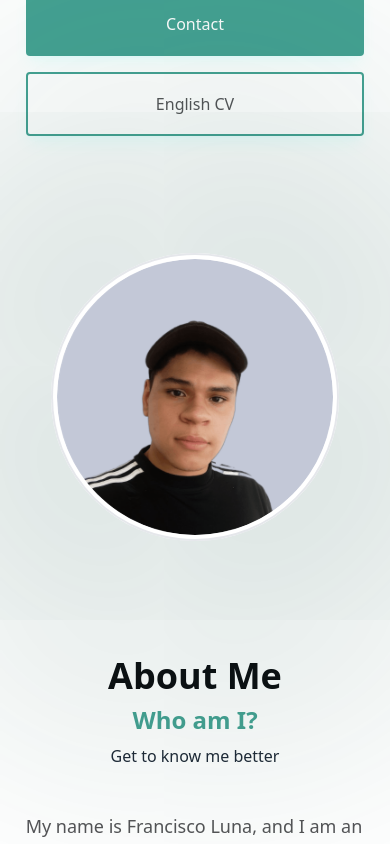
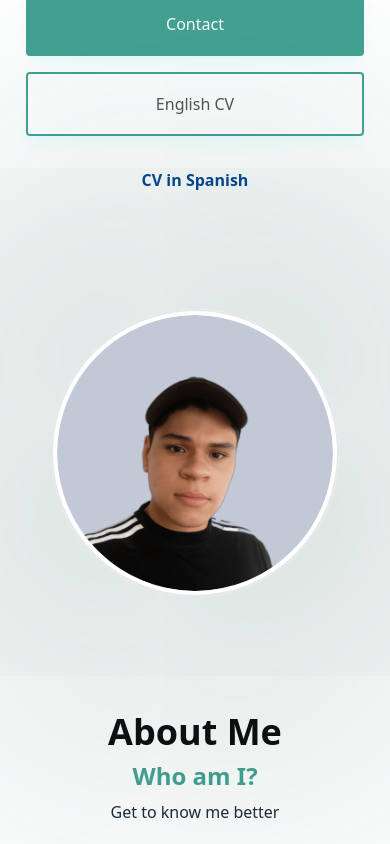
Before and after one commit to franciscoluna-28/New-Portfolio-2023, a React (Vite) app: page / in a window 390 px wide. Shown: the part 1440-2284 px from the top of the page. Built offline with nearby package versions, Linux system fonts and the light colour scheme; no server answers.

Commit message:
Changed button location and added animation

```diff
--- a/src/pages/Home.tsx
+++ b/src/pages/Home.tsx
@@ -92,7 +92,23 @@ export default function Home() {
                   </a>
                 </div>
               </div>
+
+              <motion.div
+                animate={{
+                  opacity: [0, 1, 0],
+                  transition: { duration: 4, times: [0, 0.5, 1], repeat: Infinity }
+                }}
+              >
                 <SkillsIcons />
+              </motion.div>
+                <a
+                      href="https://drive.google.com/uc?export=download&id=1Ce8DzNarxyxFFP174BPCq-3tpYOP8oqU"
+                      download=""
+                    >
+                      <button className="lg:hidden m-auto dark:text-white pt-8 font-semibold text-mainExtraDarkblue/80 w-full text-left flex justify-center">
+                        CV in Spanish
+                      </button>
+                    </a>
 
             </div>
           </div>
@@ -102,12 +118,6 @@ export default function Home() {
             <UIUXDesign />
             <Experience />
             <ProjectsCarousel />
-            <button
-              onClick={scrollToPortfolioRef}
-              className={"primary-button mt-12 w-full"}
-            >
-              See my projects
-            </button>
 
 
           <Services />
```
